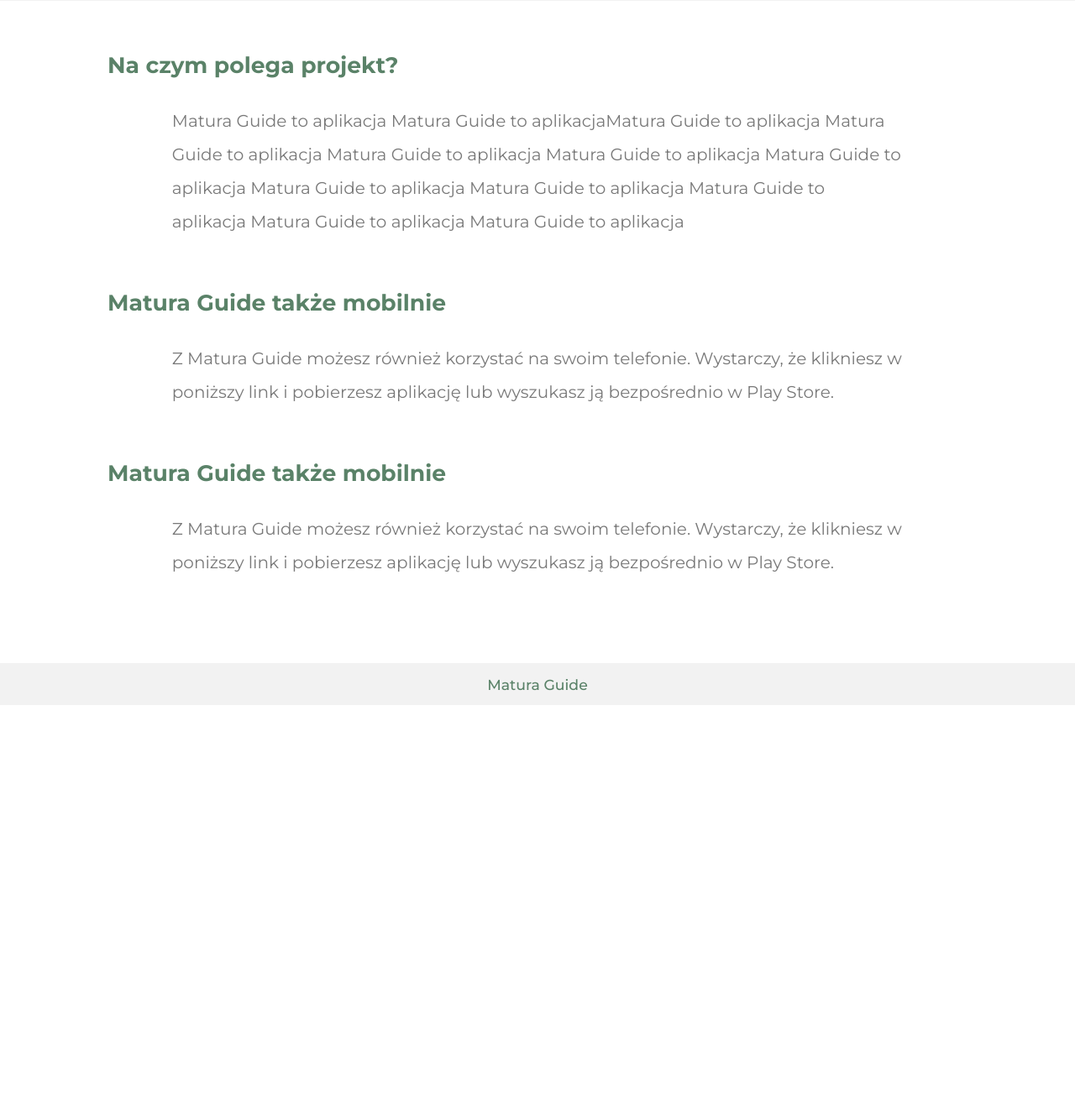
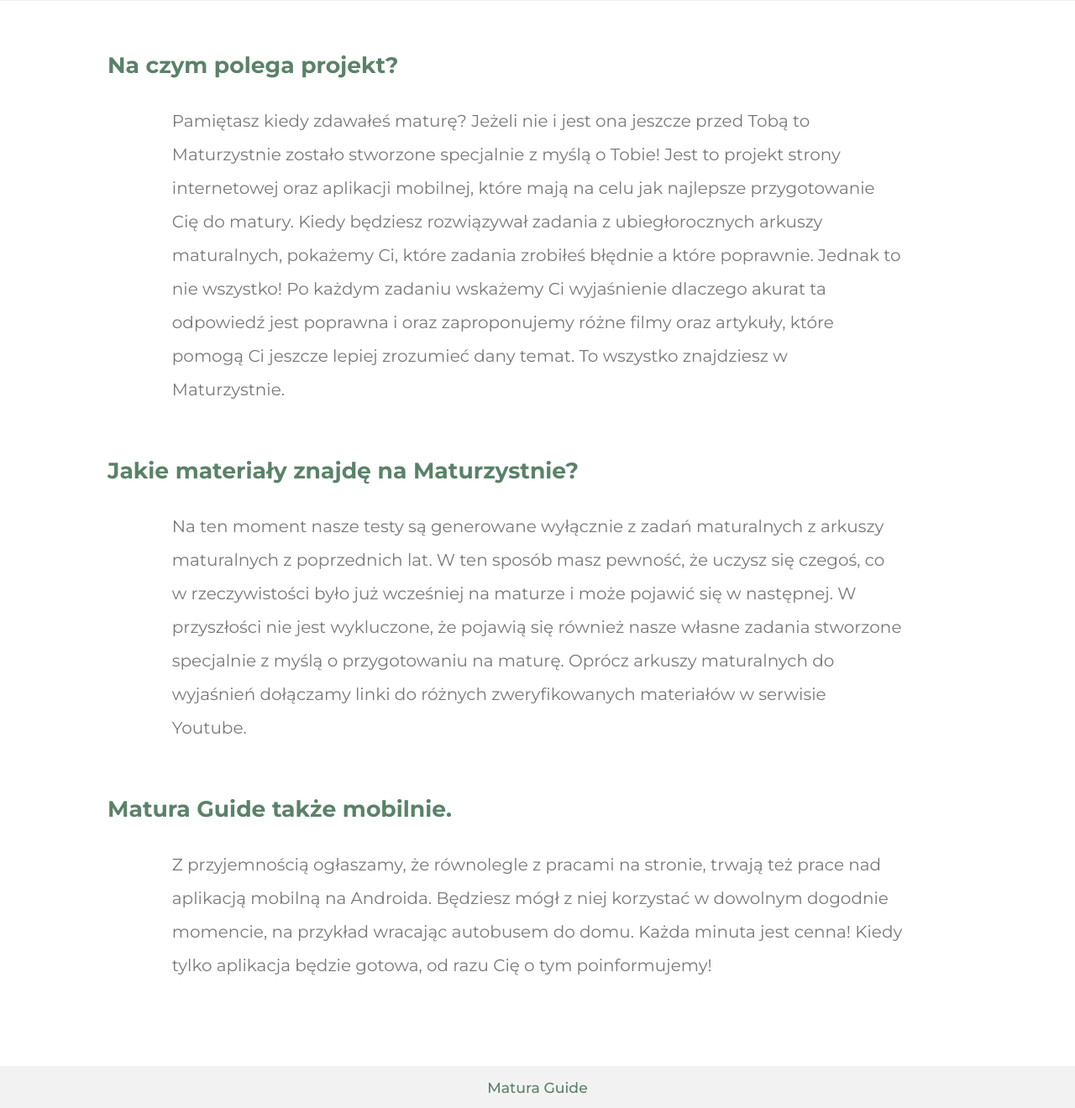
Before and after one commit to Jeboczek/maturaguide-web, a Django app: template homepage/templates/home.html in a window 1280 px wide. Shown: the part 1244-2564 px from the top of the page at 84% size. Before the commit the page ends 2084 px from the top, so only its background shows below. Run offline with Django 3.2, Linux system fonts and the light colour scheme; the template is opened without the code that fills it, so the values that code supplies are empty; style sheets or scripts are compiled from the project's sources.

Commit message:
Add content to the page

```diff
--- a/homepage/templates/aboutus.html
+++ b/homepage/templates/aboutus.html
@@ -6,7 +6,7 @@
 
 {% block content %}
 
-<h1 id="aboutus-header">Kliknij na <span id="maincolor">zdjęcie</span> by poznać autora.</h1>
+<h1 id="aboutus-header">Kliknij na zdjęcie by poznać autora.</h1>
 
 <div class="about-us">
     <div class="avatar-holder">
@@ -19,8 +19,7 @@
     </div>
     <div class="about-us-content">
         <h1>Witaj, nazywam się <span id="maincolor"> Oktawian Kausz!</span></h1>
-        <p>Na co dzień robię coś takiego jak dzień robię coś takiego jak dzień robię coś takiego jak dzień robię coś
-            takiego jak dzień robię coś takiego jak dzień robię coś takiego jak </p>
+        <p>Mam dziewiętnaście lat i pochodzę z okolic stolicy województwa Warmińsko-Mazurskiego – Olsztyna. W projekcie odpowiadam za aplikację mobilną oraz szatę graficzną całego projektu. Wcześniej zajmowałem się grafiką, jednak od 2018 roku bardziej skupiłem się na programowaniu i od tego czasu wciąż rozszerzam swoją wiedzę na temat projektowania aplikacji na Androida. W wolnym czasie pracuje też nad swoją drugą pasją – uczę się języka hiszpańskiego 🇪🇸</p>
 
     </div>
 </div>
--- a/homepage/templates/home.html
+++ b/homepage/templates/home.html
@@ -37,19 +37,15 @@
 <article>
     <section>
         <h2>Na czym polega projekt?</h2>
-        <p>Matura Guide to aplikacja Matura Guide to aplikacjaMatura Guide to aplikacja Matura Guide to aplikacja Matura
-            Guide to aplikacja Matura Guide to aplikacja Matura Guide to aplikacja Matura Guide to aplikacja Matura
-            Guide to aplikacja Matura Guide to aplikacja Matura Guide to aplikacja Matura Guide to aplikacja </p>
+        <p>Pamiętasz kiedy zdawałeś maturę? Jeżeli nie i jest ona jeszcze przed Tobą to Maturzystnie zostało stworzone specjalnie z myślą o Tobie! Jest to projekt strony internetowej oraz aplikacji mobilnej, które mają na celu jak najlepsze przygotowanie Cię do matury. Kiedy będziesz rozwiązywał zadania z ubiegłorocznych arkuszy maturalnych, pokażemy Ci, które zadania zrobiłeś błędnie a które poprawnie. Jednak to nie wszystko! Po każdym zadaniu wskażemy Ci wyjaśnienie dlaczego akurat ta odpowiedź jest poprawna i oraz zaproponujemy różne filmy oraz artykuły, które pomogą Ci jeszcze lepiej zrozumieć dany temat. To wszystko znajdziesz w Maturzystnie. </p>
     </section>
     <section>
-        <h2>Matura Guide także mobilnie</h2>
-        <p>Z Matura Guide możesz również korzystać na swoim telefonie. Wystarczy, że klikniesz w poniższy link i
-            pobierzesz aplikację lub wyszukasz ją bezpośrednio w Play Store.</p>
+        <h2>Jakie materiały znajdę na Maturzystnie?</h2>
+        <p>Na ten moment nasze testy są generowane wyłącznie z zadań maturalnych z arkuszy maturalnych z poprzednich lat. W ten sposób masz pewność, że uczysz się czegoś, co w rzeczywistości było już wcześniej na maturze i może pojawić się w następnej. W przyszłości nie jest wykluczone, że pojawią się również nasze własne zadania stworzone specjalnie z myślą o przygotowaniu na maturę. Oprócz arkuszy maturalnych do wyjaśnień dołączamy linki do różnych zweryfikowanych materiałów w serwisie Youtube. </p>
     </section>
     <section>
-        <h2>Matura Guide także mobilnie</h2>
-        <p>Z Matura Guide możesz również korzystać na swoim telefonie. Wystarczy, że klikniesz w poniższy link i
-            pobierzesz aplikację lub wyszukasz ją bezpośrednio w Play Store. </p>
+        <h2>Matura Guide także mobilnie.</h2>
+        <p>Z przyjemnością ogłaszamy, że równolegle z pracami na stronie, trwają też prace nad aplikacją mobilną na Androida. Będziesz mógł z niej korzystać w dowolnym dogodnie momencie, na przykład wracając autobusem do domu. Każda minuta jest cenna! Kiedy tylko aplikacja będzie gotowa, od razu Cię o tym poinformujemy!</p>
     </section>
 </article>
 
--- a/static/style/src/_aboutus.scss
+++ b/static/style/src/_aboutus.scss
@@ -2,7 +2,11 @@
     margin-left: auto;
     margin-right: auto;
     margin-bottom: 100px;
-    text-align: center
+    text-align: center;
+
+    text-transform: uppercase;
+    font-size: 13pt;
+    opacity: 0.5;
 }
 
 div.about-us {
```
Also changed, not shown: static/script/aboutus.js (+3 -5 lines).
